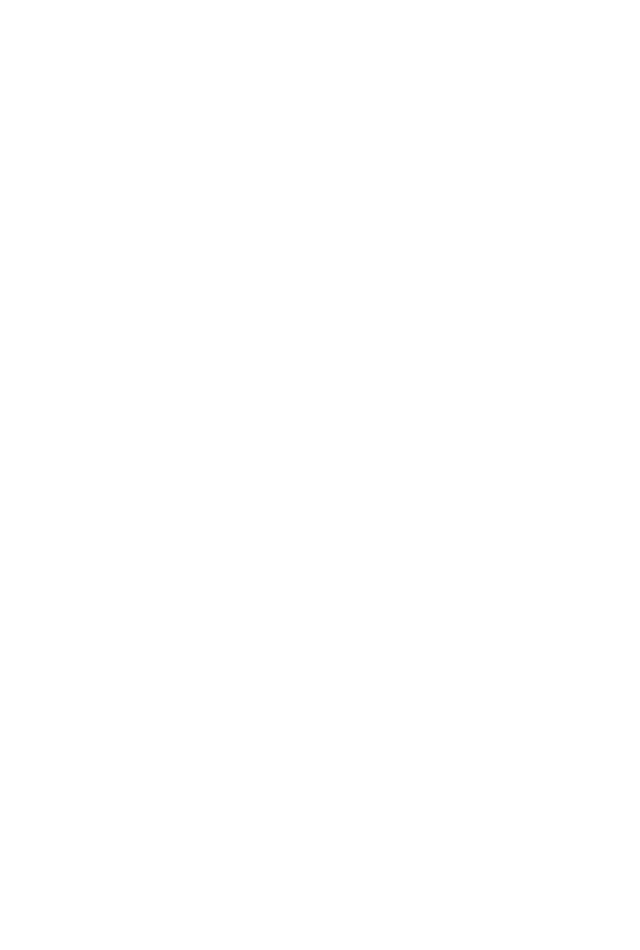
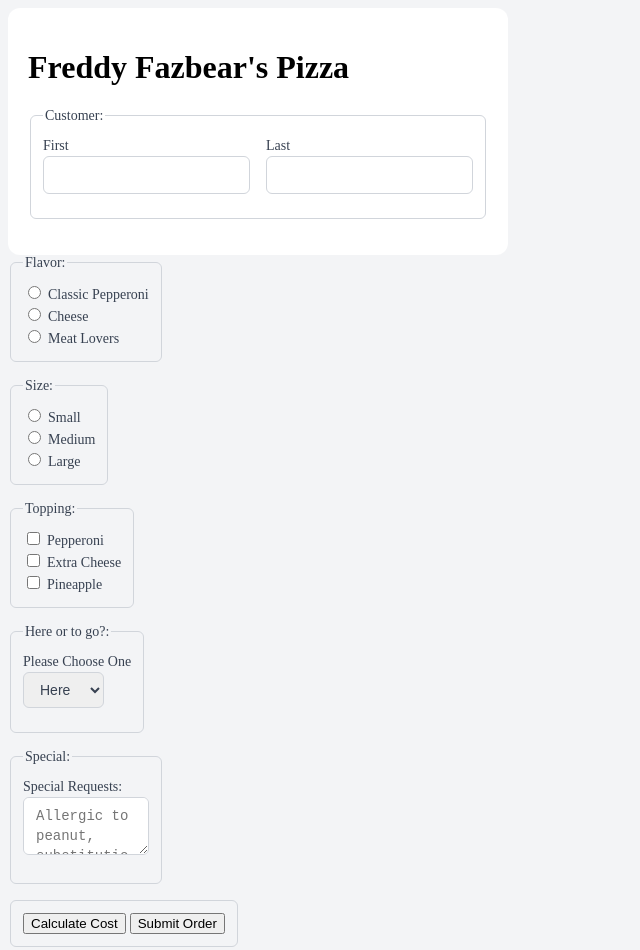
Before and after one commit to videogamese/InputTypes, a plain HTML site: page Pizza.html in a window 1280 px wide. Shown: the whole page, without its empty margins (0-640 px from the left). Before the commit the page ends 800 px from the top, so only its background shows below. Drawn offline with Linux system fonts and the light colour scheme.

Commit message:
Freddy Pizza

```diff
--- a/Pizza.html
+++ b/Pizza.html
@@ -2,9 +2,106 @@
 <html lang="en">
 <head>
     <meta charset="UTF-8">
-    <title>Title</title>
+    <title>Fredyy FazBear's Pizza</title>
+    <link href="style.css" rel="stylesheet" type="text/css"/>
 </head>
 <body>
+<div class="container">
+    <div class="content">
+        <h1>Freddy Fazbear's Pizza</h1>
+        <form>
+            <fieldset>
+                <legend>Customer:</legend></legend>
+                <div class="row">
+                    <div>
+                        <label for="firstname">First</label>
+                        <input id="firstname" name="first_name" type="text">
+                    </div>
+                    <div>
+                        <label for="lastname">Last</label>
+                        <input id="lastname" name="last_name" type="text">
+                    </div>
+                </div>
+            </fieldset>
+        </form>
+    </div>
+</div>
 
+<div classw="row">
+    <fieldset>
+        <legend>Flavor:</legend></legend>
+        <div>
+            <input type="radio" id="classic" name="classic">
+            <label for="classic">Classic Pepperoni</label>
+        </div>
+        <div>
+            <input type="radio" id="cheese" name="cheese">
+            <label for="cheese">Cheese</label>
+        </div>
+        <div>
+            <input type="radio" id="meat" name="meat">
+            <label for="meat">Meat Lovers</label>
+        </div>
+    </fieldset>
+</div>
+
+<div>
+    <fieldset>
+        <legend>Size:</legend></legend>
+        <div>
+            <input type="radio" id="small" name="size">
+            <label for="small">Small</label>
+        </div>
+        <div>
+            <input type="radio" id="medium" name="size">
+            <label for="medium">Medium</label>
+        </div>
+        <div>
+            <input type="radio" id="large" name="size">
+            <label for="large">Large</label>
+        </div>
+    </fieldset>
+</div>
+
+<div>
+    <fieldset>
+        <legend>Topping:</legend></legend>
+        <div>
+            <input type="checkbox" id="peporoni" name="peporoni">
+            <label for="peporoni">Pepperoni</label>
+        </div>
+        <div>
+            <input type="checkbox" id="extra" name="extra">
+            <label for="extra">Extra Cheese</label>
+        </div>
+        <div>
+            <input type="checkbox" id="pineapple" name="pineapple">
+            <label for="pineapple">Pineapple</label>
+        </div>
+    </fieldset>
+</div>
+
+<div>
+    <fieldset>
+        <legend>Here or to go?:</legend></legend>
+        <label for="container">Please Choose One</label>
+        <select name="container" id="container">
+            <option value="here">Here</option>
+            <option value="go">To go</option>
+        </select>
+    </fieldset>
+</div>
+<fieldset>
+    <legend>Special:</legend></legend>
+    <div>
+        <label for="SpecialRequests">Special Requests:</label>
+        <textarea id="SpecialRequests" name="SpecialRequests" row="4" cols="10" placeholder="Allergic to peanut, substitution, etc."></textarea>
+    </div>
+</fieldset>
+
+<fieldset>
+    <button type="button" onclick="alert('Free today for our Grand Opening!')">Calculate Cost</button>
+    <button type="submit">Submit Order</button>
+</fieldset>
 </body>
 </html>
```
